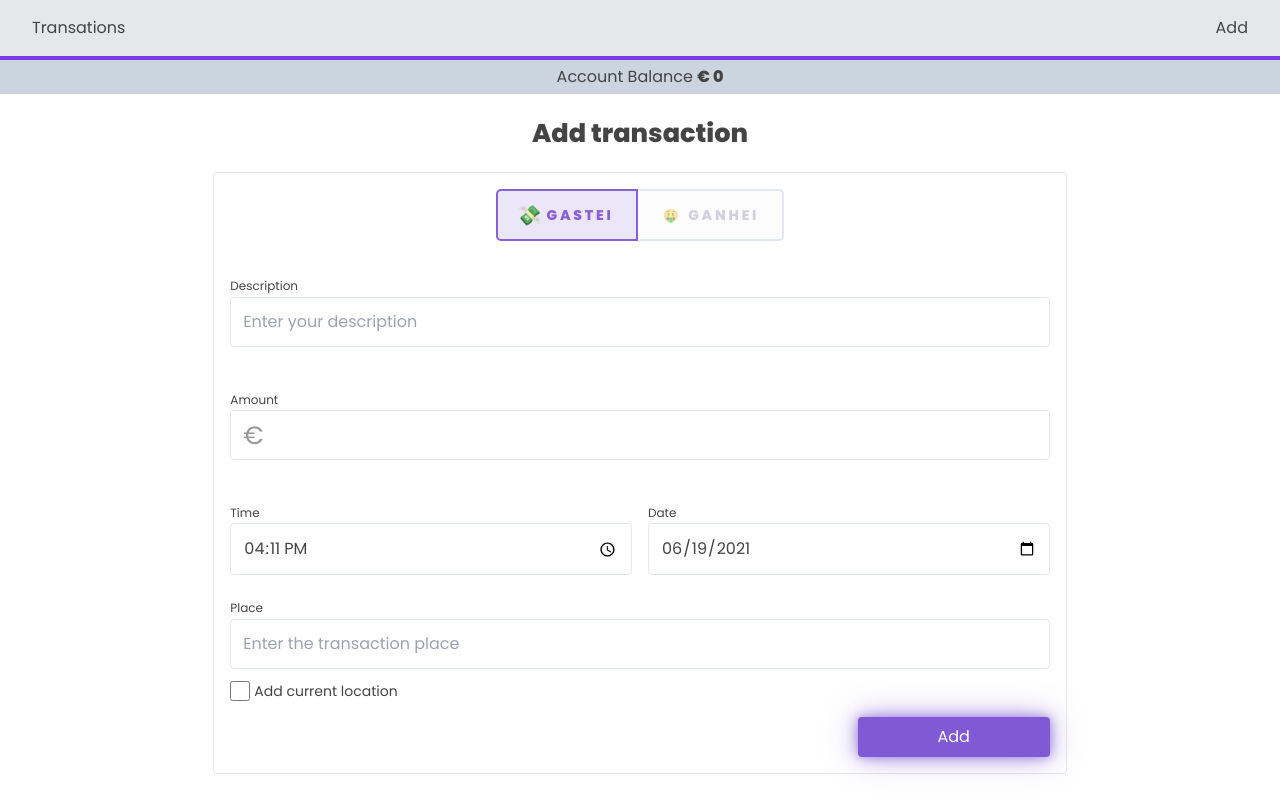
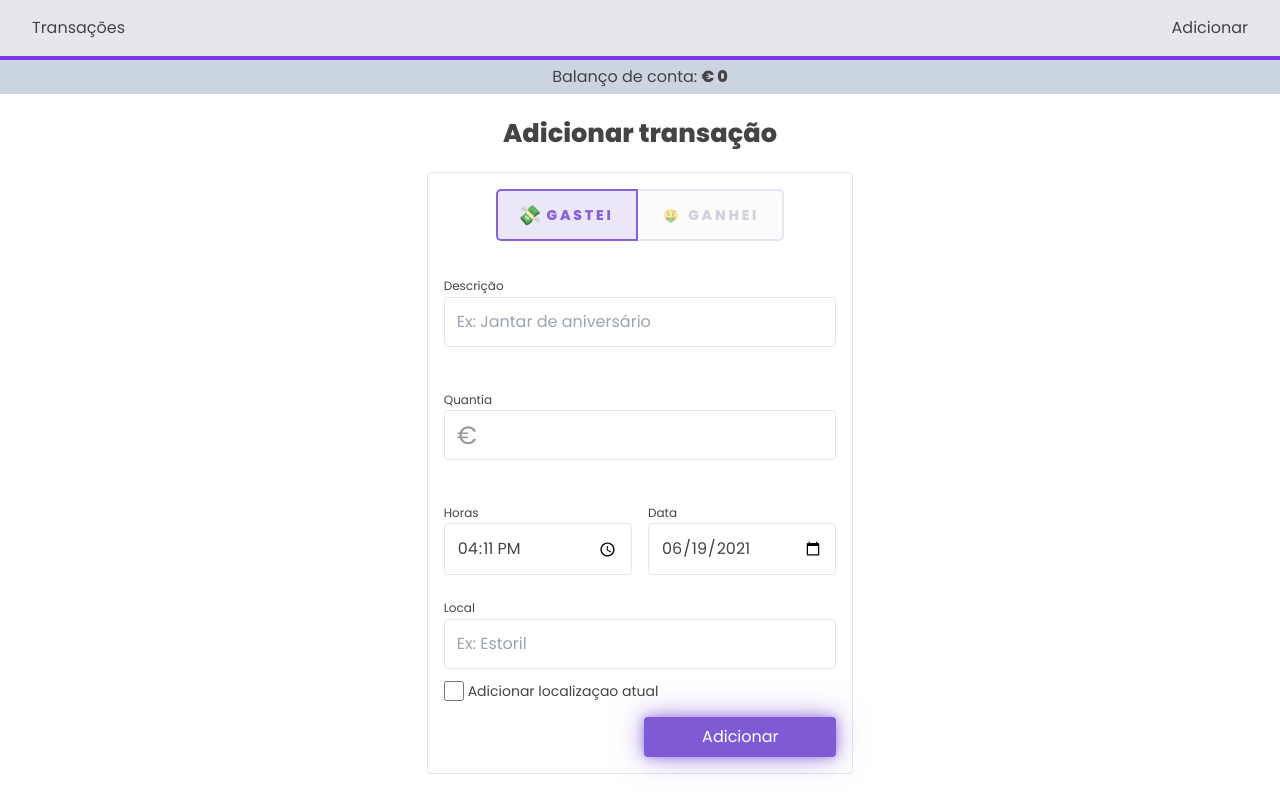
Before and after one commit to joselages/vuebootcamp_finalproject, a Vue app: page /#/transactions/create in a window 1280 px wide. Built offline with nearby package versions, Linux system fonts and the light colour scheme.

Commit message:
tranlated to portuguese and some minor style changes

```diff
--- a/src/components/Navigation.vue
+++ b/src/components/Navigation.vue
@@ -2,9 +2,9 @@
   <nav
     class="w-full flex items-baseline justify-between py-4 px-8 bg-gray-200 border-b-4 border-purple-600"
   >
-    <router-link to="/">Transations</router-link>
+    <router-link to="/">Transações</router-link>
 
-    <router-link to="/transactions/create">Add</router-link>
+    <router-link to="/transactions/create">Adicionar</router-link>
   </nav>
 </template>
 
--- a/src/components/TotalBar.vue
+++ b/src/components/TotalBar.vue
@@ -1,7 +1,7 @@
 <template>
   <div class="balance">
     <h2>
-      Account Balance
+      Balanço de conta:
       <strong>{{formatMoney(getBalance)}}</strong>
     </h2>
   </div>
--- a/src/mixins/getAddress.js
+++ b/src/mixins/getAddress.js
@@ -28,7 +28,7 @@ export default {
       )
         .then((response) => response.json())
         .then(function(data) {
-          //console.log(data)
+          console.log(data)
           self.input.location = data.features[0].place_name;
           self.loadingState = false;
         });
--- a/src/views/Create.vue
+++ b/src/views/Create.vue
@@ -1,6 +1,6 @@
 <template>
   <div class="w-full flex flex-col items-center" @keyup.enter="addTransaction">
-    <h1 class="my-5">Add transaction</h1>
+    <h1 class="my-5">Adicionar transação</h1>
     <form
       class="
         border
@@ -11,7 +11,7 @@
         w-11/12
         md:w-9/12
         sm:1/2
-        lg:w-2/3
+        lg:w-2/6
         rounded
       "
     >
@@ -38,14 +38,14 @@
       </div>
 
       <div class="input-field relative">
-        <label for="description">Description</label>
+        <label for="description">Descrição</label>
         <input
           @keydown="error.description = ''"
           v-model="input.description"
           type="text"
           id="description"
           name="transaction_description"
-          placeholder="Enter your description"
+          placeholder="Ex: Jantar de aniversário"
           :class="error.description ? '-error' : ''"
         />
       </div>
@@ -62,7 +62,7 @@
       </div>
 
       <div class="input-field">
-        <label for="amount">Amount</label>
+        <label for="amount">Quantia</label>
         <div
           class="flex border rounded px-3 py-1"
           :class="error.amount ? '-error' : ''"
@@ -92,7 +92,7 @@
 
       <div class="flex w-full mb-3">
         <div class="input-field -half-width">
-          <label for="hours">Time</label>
+          <label for="hours">Horas</label>
           <input
             v-model="input.hour"
             type="time"
@@ -102,7 +102,7 @@
         </div>
 
         <div class="input-field -half-width">
-          <label for="date">Date</label>
+          <label for="date">Data</label>
           <input
             v-model="input.date"
             type="date"
@@ -113,14 +113,14 @@
       </div>
 
       <div class="input-field">
-        <label for="location">Place</label>
+        <label for="location">Local</label>
         <input
           v-model="input.location"
           type="text"
           id="location"
           name="transaction_location"
           :disabled="input.currentLocation ? true : false"
-          placeholder="Enter the transaction place"
+          placeholder="Ex: Estoril"
         />
       </div>
 
@@ -133,7 +133,7 @@
             v-model="input.currentLocation"
             class="cursor-pointer input-checkbox"
           />
-          Add current location
+          Adicionar localizaçao atual
         </label>
       </div>
 
@@ -145,7 +145,7 @@
           "
           @click.prevent="addTransaction"
         >
-          <span v-if="!loadingState">Add</span>
+          <span v-if="!loadingState">Adicionar</span>
           <img v-else class="w-6" src="../assets/loading.gif" />
         </button>
       </div>
@@ -204,11 +204,11 @@ export default {
       var errorsNum = 0;
 
       if (!this.input.description) {
-        this.error.description = "Please enter a description";
+        this.error.description = "Por favor adicione uma descrição";
         errorsNum++;
       }
       if (!this.input.amount || !/^[0-9]*$/.test(this.input.amount)) {
-        this.error.amount = "Please enter an valid amount";
+        this.error.amount = "Por favor adicione uma quantia válida";
         errorsNum++;
       }
 
@@ -250,8 +250,8 @@ export default {
 
 .input-submit:hover {
   transform: scale(0.98);
-  box-shadow: 0 0 5px -1px rgba(128, 90, 213, 0.5),
-    0 0 13px -1px rgba(128, 90, 213, 0.5),
-    0 0 29px -1px rgba(128, 90, 213, 0.5);
+  box-shadow: 0 0 12px -1px rgba(128, 90, 213, 0.5),
+    0 0 25px -1px rgba(128, 90, 213, 0.5),
+    0 0 50px -1px rgba(128, 90, 213, 0.5);
 }
 </style>
--- a/src/views/Index.vue
+++ b/src/views/Index.vue
@@ -1,6 +1,6 @@
 <template>
   <div class="flex flex-col items-center">
-    <h1 class="my-5">My Transactions</h1>
+    <h1 class="my-5">Transações</h1>
 
     <template v-if="getTransactions.length">
       <div
```
